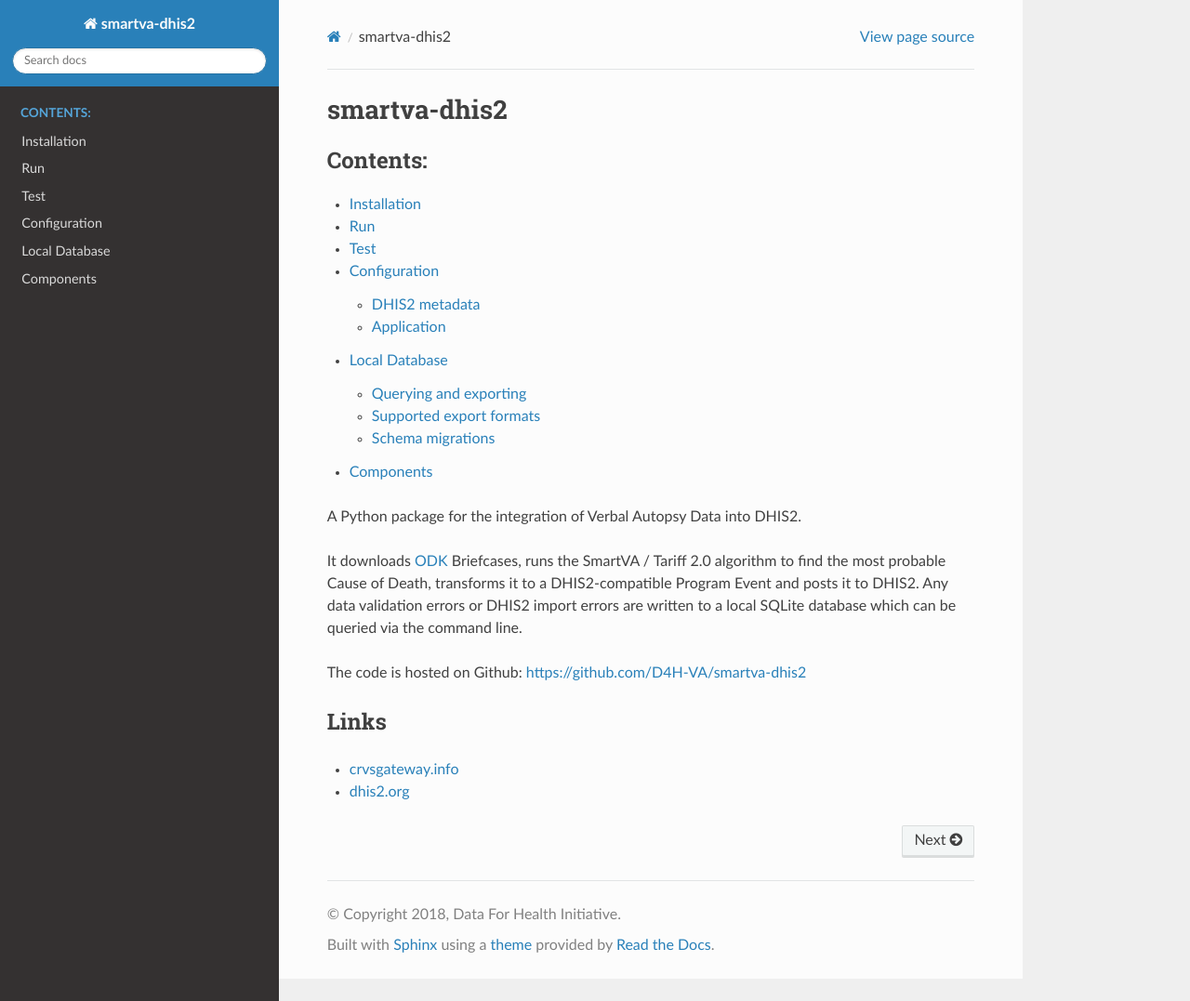
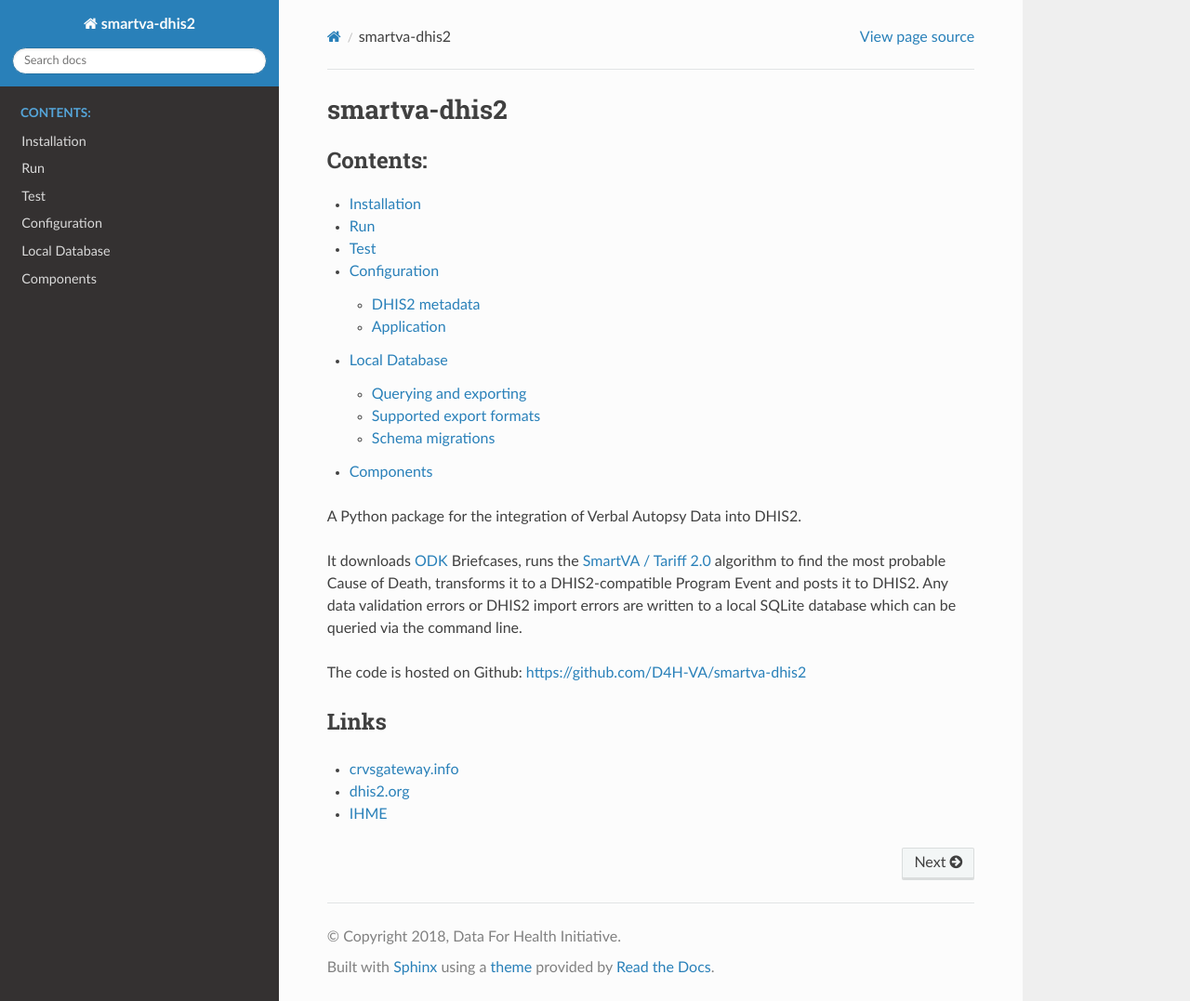
Before and after one commit to D4H-VA/smartva-dhis2, a Sphinx documentation site: the page built from docs/index.rst, in a window 1280 px wide and 1077 px high. Shown: the whole window at 93% size. Built offline with Sphinx 7.4.7 and the Read the Docs theme 2.0.0, drawn with Linux system fonts in a browser that asks for light colours; some of the changed lines change nothing that is shown.

Commit message:
links to index

```diff
--- a/docs/index.rst
+++ b/docs/index.rst
@@ -19,7 +19,7 @@
 A Python package for the integration of Verbal Autopsy Data into DHIS2.
 
 It downloads `ODK <https://opendatakit.org>`_ Briefcases,
-runs the SmartVA / Tariff 2.0 algorithm to find the most probable Cause of Death,
+runs the `SmartVA / Tariff 2.0 <http://www.healthdata.org/verbal-autopsy/tools>`_ algorithm to find the most probable Cause of Death,
 transforms it to a DHIS2-compatible Program Event and posts it to DHIS2.
 Any data validation errors or DHIS2 import errors are written to a local SQLite database which can be queried via
 the command line.
@@ -31,3 +31,4 @@
 
 - `crvsgateway.info <https://crvsgateway.info/learningcentre/cause-of-death-in-crvs>`_
 - `dhis2.org <https://www.dhis2.org>`_
+- `IHME <http://www.healthdata.org/verbal-autopsy/tools>`_
```
